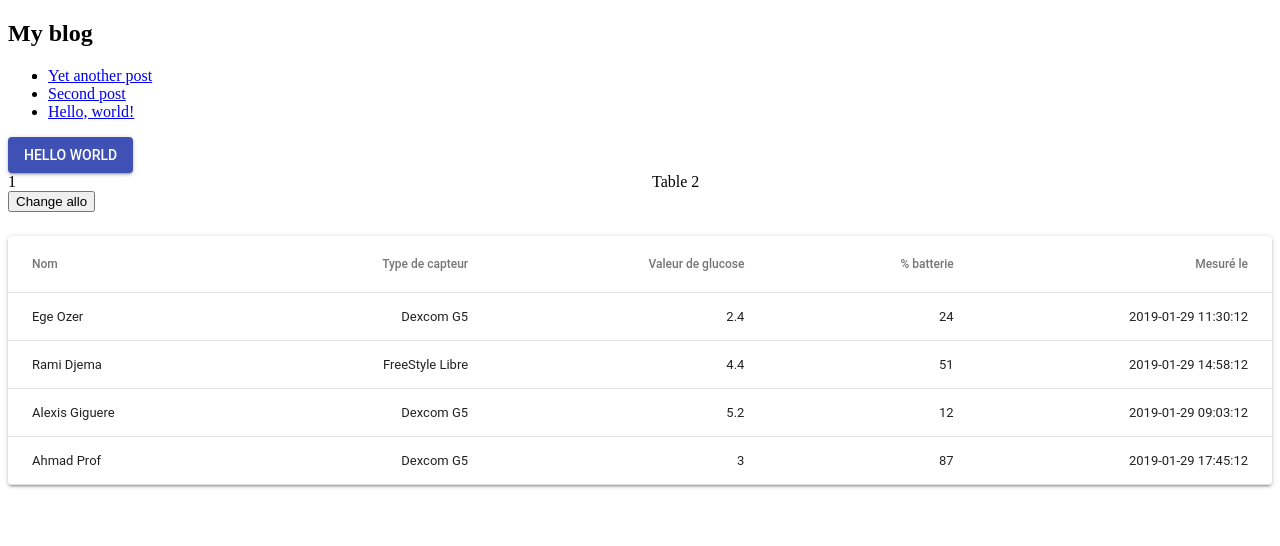
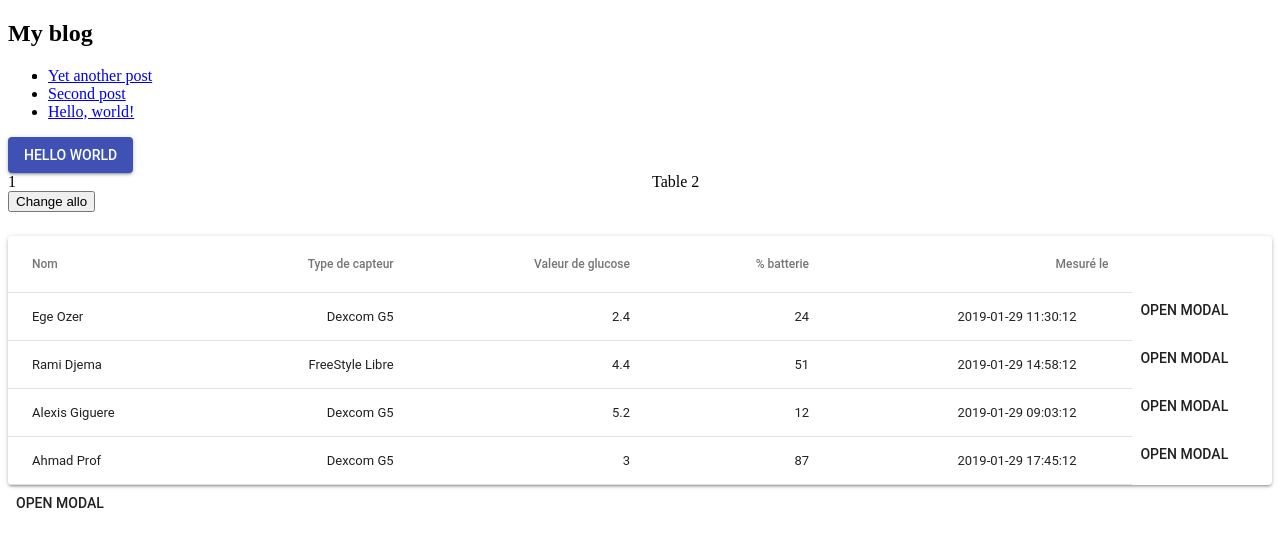
Before and after one commit to AlexisGJ/McGillDesignProject, a Next.js app in the folder frontend/: page / in a window 1280 px wide. Shown: the top 546 px of the page. Built offline with nearby package versions, Linux system fonts and the light colour scheme.

Commit message:
Added a modal to each row

```diff
--- /dev/null
+++ b/frontend/components/ModalComponent.js
@@ -0,0 +1,83 @@
+import React from 'react';
+import PropTypes from 'prop-types';
+import { withStyles } from '@material-ui/core/styles';
+import Typography from '@material-ui/core/Typography';
+import Modal from '@material-ui/core/Modal';
+import Button from '@material-ui/core/Button';
+
+function getModalStyle() {
+  const top = 50;
+  const left = 50;
+
+  return {
+    top: `${top}%`,
+    left: `${left}%`,
+    transform: `translate(-${top}%, -${left}%)`,
+  };
+}
+
+const styles = theme => ({
+  paper: {
+    position: 'absolute',
+    width: theme.spacing.unit * 50,
+    backgroundColor: theme.palette.background.paper,
+    boxShadow: theme.shadows[5],
+    padding: theme.spacing.unit * 4,
+    outline: 'none',
+  },
+});
+
+class SimpleModal extends React.Component {
+  state = {
+    open: false,
+    sensorData: this.props.sensorData
+  };
+
+  handleOpen = () => {
+    this.setState({ open: true });
+  };
+
+  handleClose = () => {
+    this.setState({ open: false });
+  };
+
+  render() {
+    const { classes } = this.props;
+
+    return (
+      <div>
+        <Button onClick={this.handleOpen}>Open Modal</Button>
+        <Modal
+          aria-labelledby="simple-modal-title"
+          aria-describedby="simple-modal-description"
+          open={this.state.open}
+          onClose={this.handleClose}
+        >
+          <div style={getModalStyle()} className={classes.paper}>
+            {this.state.sensorData ? (
+              <div>
+                <Typography variant="h6" id="modal-title">
+                  {this.state.sensorData.name}
+                </Typography>
+                <Typography variant="subtitle1" id="simple-modal-description">
+                  This is the sensor type: {this.state.sensorData.sensor}
+                </Typography>
+              </div>
+            ) : (
+              <div>There was an error.</div>
+            )}
+          </div>
+        </Modal>
+      </div>
+    );
+  }
+}
+
+SimpleModal.propTypes = {
+  classes: PropTypes.object.isRequired,
+};
+
+// We need an intermediary variable for handling the recursive nesting.
+const SimpleModalWrapped = withStyles(styles)(SimpleModal);
+
+export default SimpleModalWrapped;
--- /dev/null
+++ b/frontend/components/TableComponent.js
@@ -0,0 +1,75 @@
+import React from 'react';
+import PropTypes from 'prop-types';
+import { withStyles } from '@material-ui/core/styles';
+import Table from '@material-ui/core/Table';
+import TableBody from '@material-ui/core/TableBody';
+import TableCell from '@material-ui/core/TableCell';
+import TableHead from '@material-ui/core/TableHead';
+import TableRow from '@material-ui/core/TableRow';
+import Paper from '@material-ui/core/Paper';
+
+import ModalComponent from '../components/ModalComponent'
+
+const styles = theme => ({
+  root: {
+    width: '100%',
+    marginTop: theme.spacing.unit * 3,
+    overflowX: 'auto',
+  },
+  table: {
+    minWidth: 700,
+  },
+});
+
+let id = 0;
+function createData(name, sensor, sgv, battery, lastTime) {
+  id += 1;
+  return { id, name, sensor, sgv, battery, lastTime };
+}
+
+const rows = [
+  createData('Ege Ozer', 'Dexcom G5', 2.4, 24, '2019-01-29 11:30:12'),
+  createData('Rami Djema', 'FreeStyle Libre', 4.4, 51, '2019-01-29 14:58:12'),
+  createData('Alexis Giguere', 'Dexcom G5', 5.2, 12, '2019-01-29 09:03:12'),
+  createData('Ahmad Prof', 'Dexcom G5', 3.0, 87, '2019-01-29 17:45:12'),
+];
+
+function SimpleTable(props) {
+  const { classes } = props;
+
+  return (
+    <Paper className={classes.root}>
+      <Table className={classes.table}>
+        <TableHead>
+          <TableRow>
+            <TableCell>Nom</TableCell>
+            <TableCell align="right">Type de capteur</TableCell>
+            <TableCell align="right">Valeur de glucose</TableCell>
+            <TableCell align="right">% batterie</TableCell>
+            <TableCell align="right">Mesuré le</TableCell>
+          </TableRow>
+        </TableHead>
+        <TableBody>
+          {rows.map(row => (
+            <TableRow key={row.id}>
+              <TableCell component="th" scope="row">
+                {row.name}
+              </TableCell>
+              <TableCell align="right">{row.sensor}</TableCell>
+              <TableCell align="right">{row.sgv}</TableCell>
+              <TableCell align="right">{row.battery}</TableCell>
+              <TableCell align="right">{row.lastTime}</TableCell>
+              <ModalComponent sensorData={row}/>
+            </TableRow>
+          ))}
+        </TableBody>
+      </Table>
+    </Paper>
+  );
+}
+
+SimpleTable.propTypes = {
+  classes: PropTypes.object.isRequired,
+};
+
+export default withStyles(styles)(SimpleTable);
--- a/frontend/components/table.js
+++ /dev/null
@@ -1,72 +0,0 @@
-import React from 'react';
-import PropTypes from 'prop-types';
-import { withStyles } from '@material-ui/core/styles';
-import Table from '@material-ui/core/Table';
-import TableBody from '@material-ui/core/TableBody';
-import TableCell from '@material-ui/core/TableCell';
-import TableHead from '@material-ui/core/TableHead';
-import TableRow from '@material-ui/core/TableRow';
-import Paper from '@material-ui/core/Paper';
-
-const styles = theme => ({
-    root: {
-      width: '100%',
-      marginTop: theme.spacing.unit * 3,
-      overflowX: 'auto',
-    },
-    table: {
-      minWidth: 700,
-    },
-  });
-
-  let id = 0;
-  function createData(name, sensor, sgv, battery, lastTime) {
-    id += 1;
-    return { id, name, sensor, sgv, battery, lastTime };
-  }
-
-  const rows = [
-    createData('Ege Ozer', 'Dexcom G5', 2.4, 24, '2019-01-29 11:30:12'),
-    createData('Rami Djema', 'FreeStyle Libre', 4.4, 51, '2019-01-29 14:58:12'),
-    createData('Alexis Giguere', 'Dexcom G5', 5.2, 12, '2019-01-29 09:03:12'),
-    createData('Ahmad Prof', 'Dexcom G5', 3.0, 87, '2019-01-29 17:45:12'),
-  ];
-
-  function SimpleTable(props) {
-    const { classes } = props;
-
-    return (
-      <Paper className={classes.root}>
-        <Table className={classes.table}>
-          <TableHead>
-            <TableRow>
-              <TableCell>Nom</TableCell>
-              <TableCell align="right">Type de capteur</TableCell>
-              <TableCell align="right">Valeur de glucose</TableCell>
-              <TableCell align="right">% batterie</TableCell>
-              <TableCell align="right">Mesuré le</TableCell>
-            </TableRow>
-          </TableHead>
-          <TableBody>
-            {rows.map(row => (
-              <TableRow key={row.id}>
-                <TableCell component="th" scope="row">
-                  {row.name}
-                </TableCell>
-                <TableCell align="right">{row.sensor}</TableCell>
-                <TableCell align="right">{row.sgv}</TableCell>
-                <TableCell align="right">{row.battery}</TableCell>
-                <TableCell align="right">{row.lastTime}</TableCell>
-              </TableRow>
-            ))}
-          </TableBody>
-        </Table>
-      </Paper>
-    );
-  }
-
-  SimpleTable.propTypes = {
-    classes: PropTypes.object.isRequired,
-  };
-
-  export default withStyles(styles)(SimpleTable);
--- a/frontend/pages/index.js
+++ b/frontend/pages/index.js
@@ -1,7 +1,9 @@
 import Link from 'next/link'
 import Button from '@material-ui/core/Button';
 import Grid from '@material-ui/core/Grid';
-import Table from '../components/table'
+
+import TableComponent from '../components/TableComponent'
+import ModalComponent from '../components/ModalComponent'
 
 const Post = props => (
     <li>
@@ -46,8 +48,11 @@ class Index extends React.Component {
                     </Grid>
                 </Grid>
                 <button onClick={this.changeAllo}>Change allo</button>
-                <Table tableNumber="69"/>
+                <TableComponent tableNumber="69"/>
+
+                <ModalComponent />
             </div>
+
         );
     }
 }
```
Also changed, not shown: 1 other file (tests, documents, lock files or other folders).
